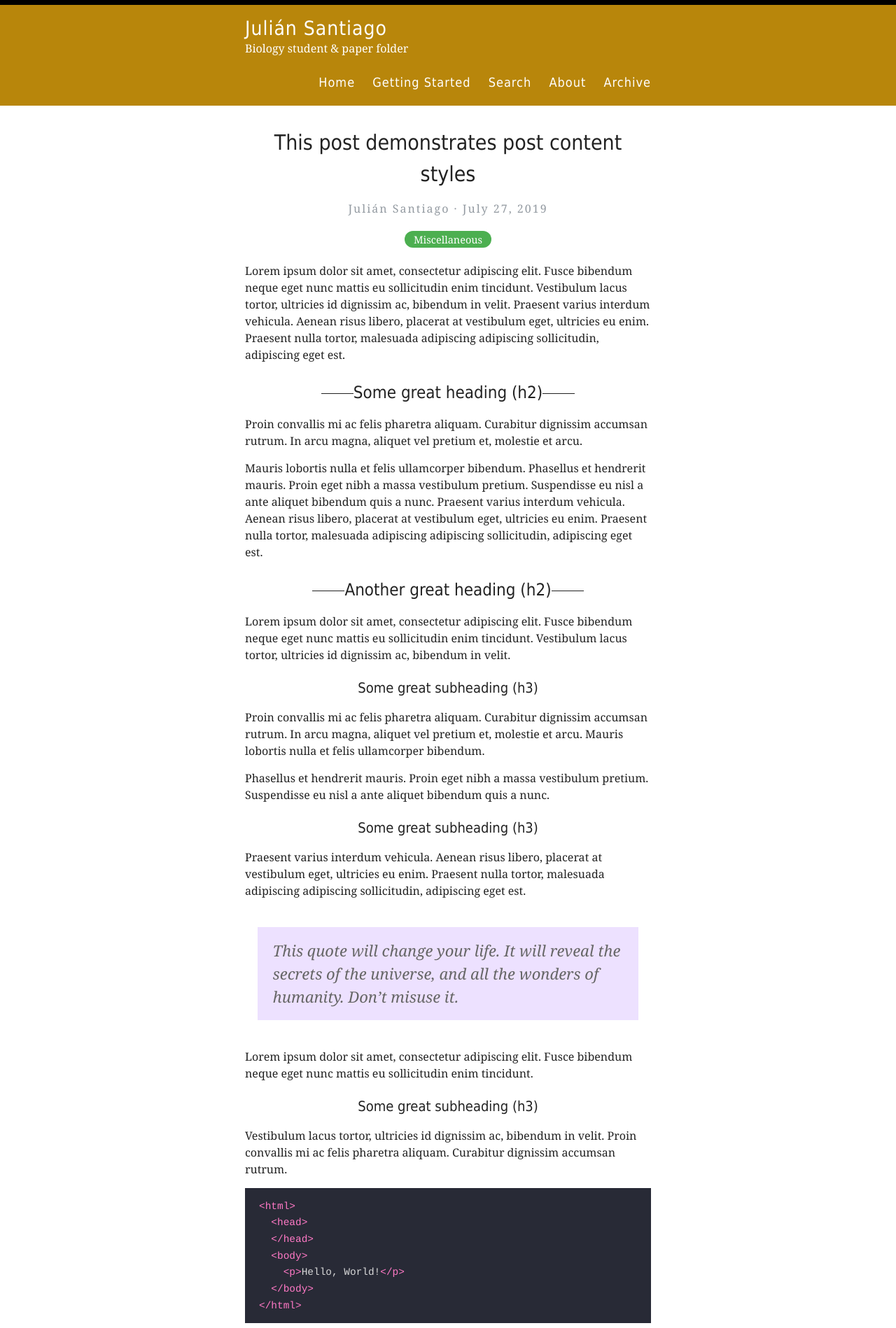
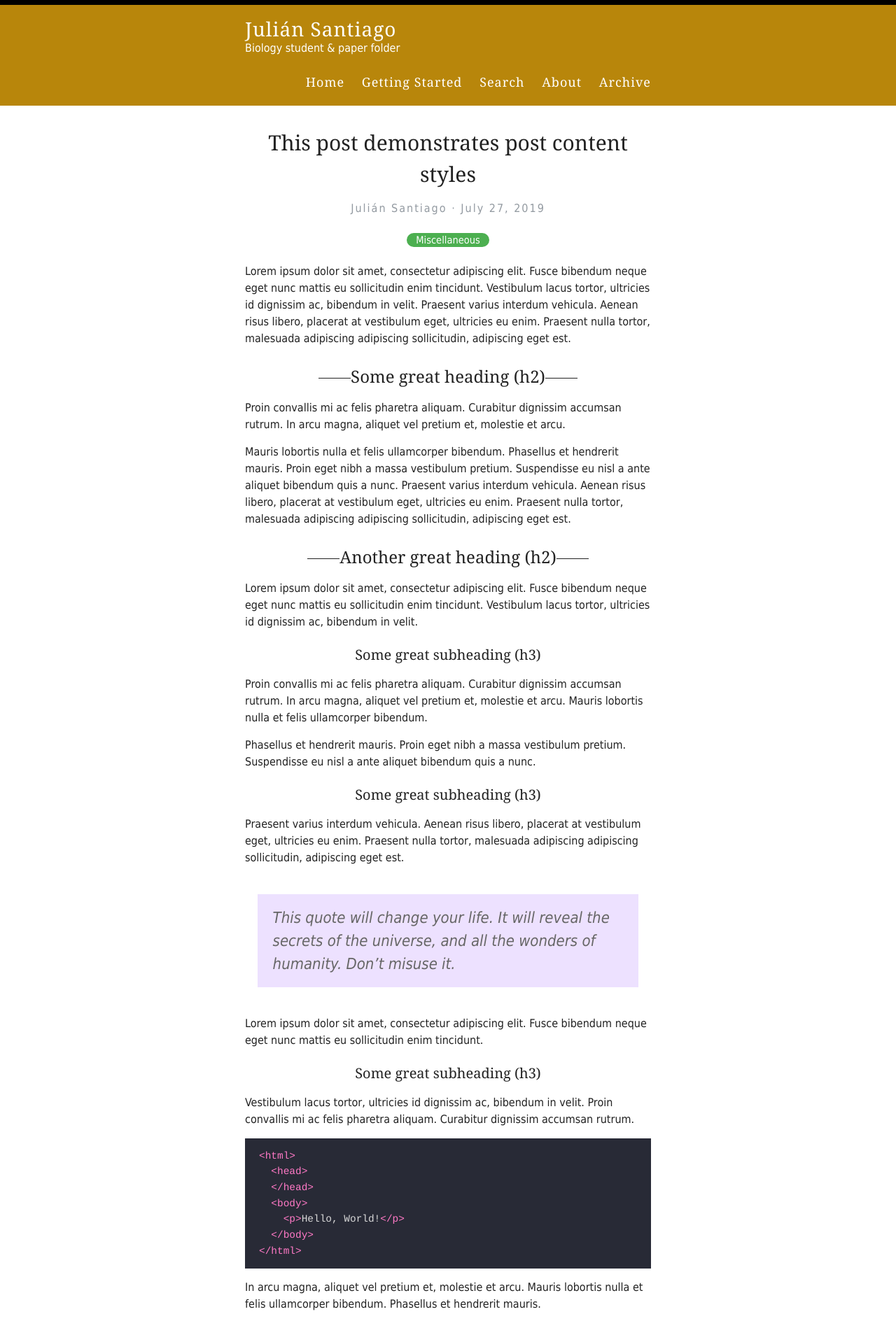
Before and after one commit to julian-santiago-bio/julian-santiago-bio.github.io, a Jekyll site: the page built from _posts/2019-7-27-this-post-demonstrates-post-content-styles.md, in a window 1280 px wide. Shown: the top 1898 px of the page at 70% size. Built offline with Jekyll 4.4.1, drawn with Linux system fonts in a browser that asks for light colours; some web fonts are replaced.

Commit message:
Update _variables.scss

```diff
--- a/_sass/_variables.scss
+++ b/_sass/_variables.scss
@@ -16,8 +16,8 @@ $lightGray: #eee;
 $white: white;
 
 // Font stacks
-$alice: "Radio Canada", Tahoma, Arial, sans-serif;
-$radiocan: Alice, Georgia, serif;
+$alice: Alice, Georgia, serif;
+$radiocan: "Radio Canada", Tahoma, Arial, sans-serif;
 
 // Mobile breakpoints
 @mixin mobile {
```
